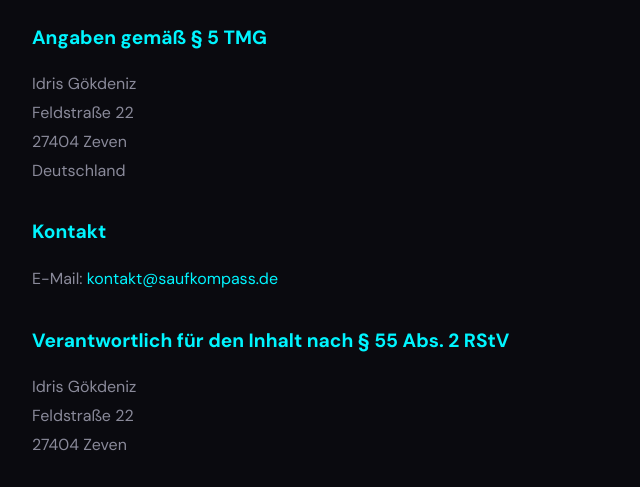
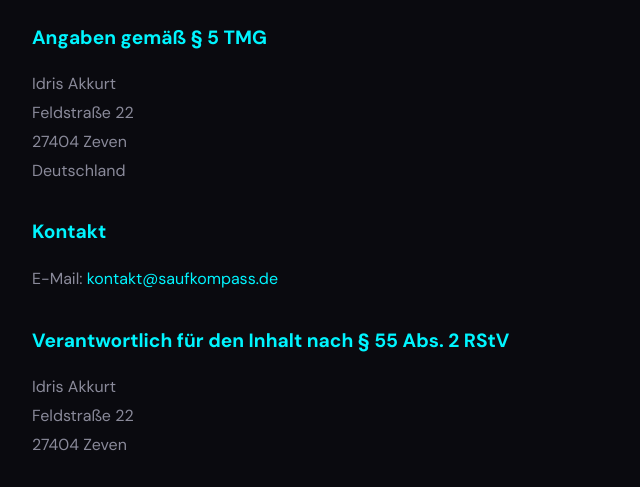
Before and after one commit to akkidris/saufkompass.de, a plain HTML site: page impressum.html in a window 1280 px wide. Shown: the part 187-674 px from the top of the page, 228-868 px from the left. Drawn offline with Linux system fonts and the light colour scheme; a web font is replaced by a local one.

Commit message:
Update impressum.html
Nachname geändert

```diff
--- a/impressum.html
+++ b/impressum.html
@@ -34,7 +34,7 @@
 
 <h2>Angaben gemäß § 5 TMG</h2>
 <p>
-Idris Gökdeniz<br>
+Idris Akkurt<br>
 Feldstraße 22<br>
 27404 Zeven<br>
 Deutschland
@@ -47,7 +47,7 @@
 
 <h2>Verantwortlich für den Inhalt nach § 55 Abs. 2 RStV</h2>
 <p>
-Idris Gökdeniz<br>
+Idris Akkurt<br>
 Feldstraße 22<br>
 27404 Zeven
 </p>
```
